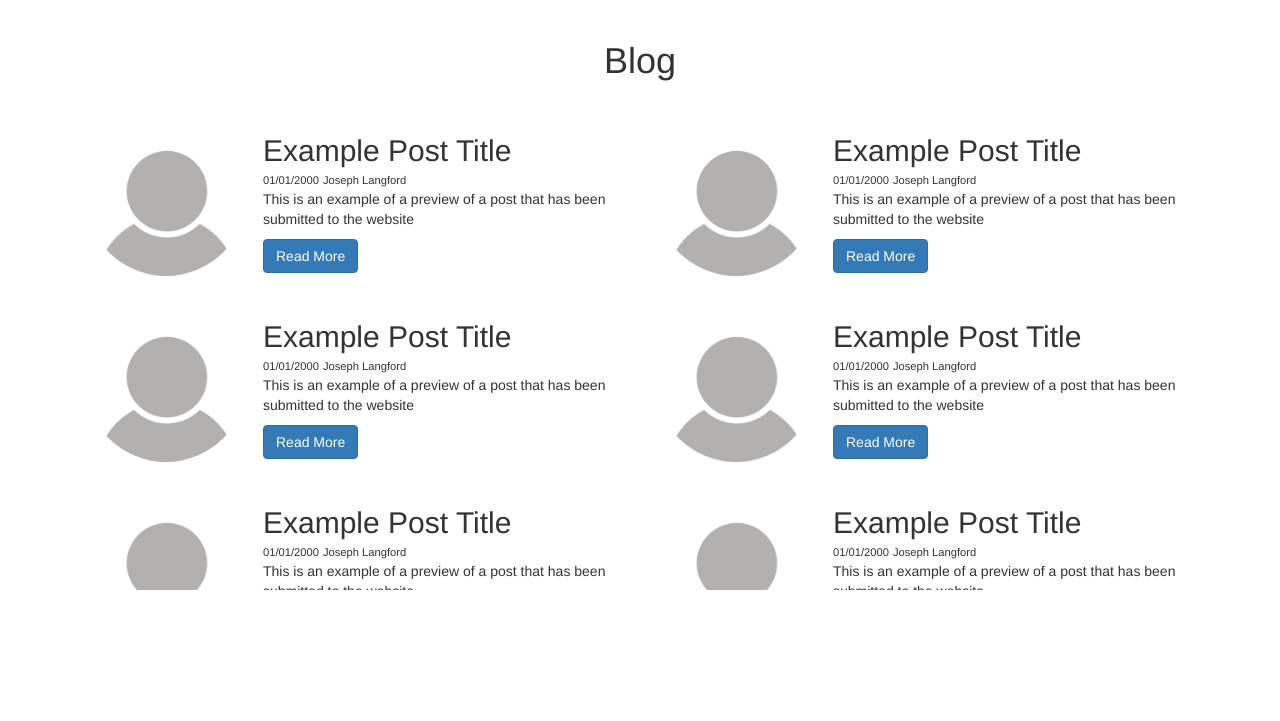
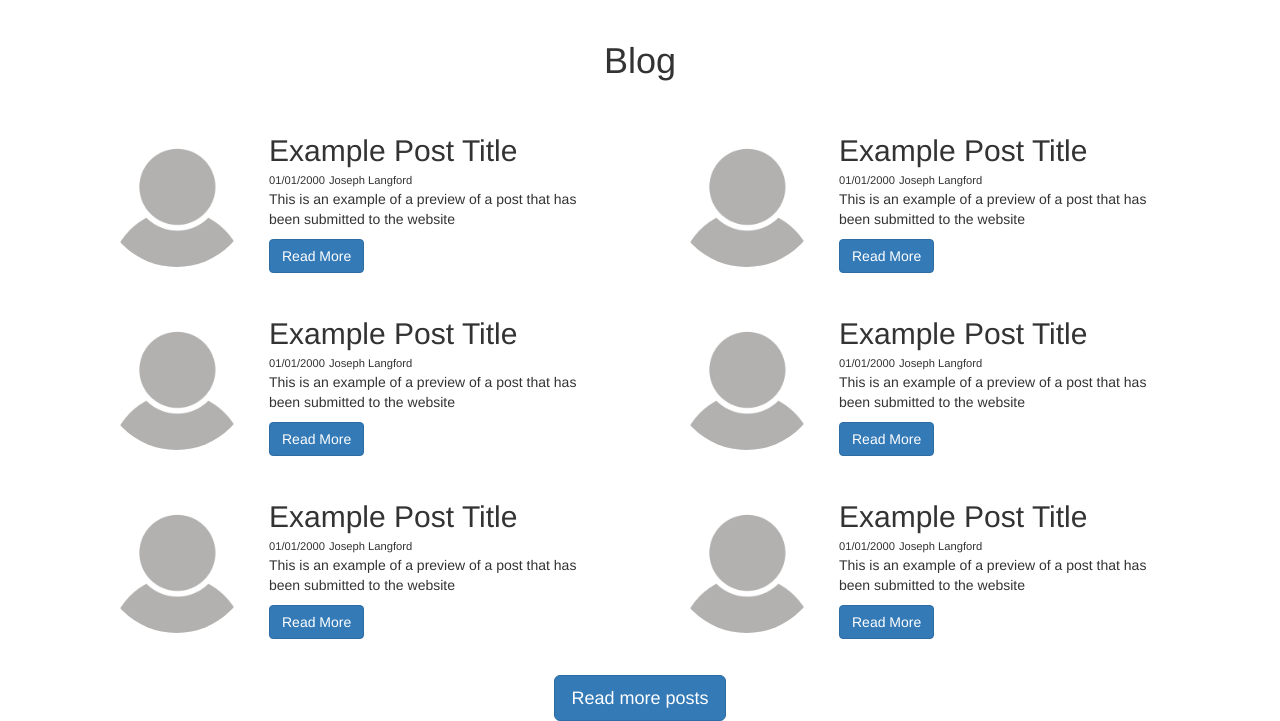
Before and after one commit to Mister-GuruMan/VectorSpaceTemplate, a plain HTML site: page index.html in a window 1280 px wide. Shown: the part 1173-1894 px from the top of the page. Before the commit the page ends 1763 px from the top, so only its background shows below. Drawn offline with nearby package versions, Linux system fonts and the light colour scheme.

Commit message:
Updated blog section

```diff
--- a/index.html
+++ b/index.html
@@ -74,14 +74,14 @@
 
     <!-- Location Section -->
     <div class="row location-section">
-      <div class="col-sm-5 location-info text-center">
+      <div class="col-sm-12 col-lg-5 location-info text-center">
         <h1><i class="fa fa-map-marker fa"></i>  Come Visit Us!</h1>
         <p>Visit Vector Space anytime during an event on the calendar or email us to set up an appointment. An in-person visit will let you talk to a member face to face and answer questions about our organization and how you can become involved. Open house occurs on the first Friday night of the month for anyone to visit from 5-8pm. You don’t need to be a member to hang out. Lots of members will be there to talk to and show you around. If it’s your first time at Vector Space or if you wish to become a member this is the best night to learn about us. Also check the calendar of events. Members will be at the space and the door will be open then as well.
           <br>
           <br>
           Email: info [at] vector-space [dot] org</p>
       </div>
-      <div class="col-sm-7">
+      <div class="col-sm-12 col-lg-7">
         <div class="embed-responsive embed-responsive-4by3">
           <iframe id="map" class="embed-responsive-item" src="https://www.google.com/maps/embed?pb=!1m18!1m12!1m3!1d3168.850038404292!2d-79.1493400848037!3d37.41701927982613!2m3!1f0!2f0!3f0!3m2!1i1024!2i768!4f13.1!3m3!1m2!1s0x89b2d9d1b4e7d133%3A0xfd5c059f8837f13e!2sVector+Space!5e0!3m2!1sen!2sus!4v1530637782910" width="400" height="300" frameborder="0" style="border:0" allowfullscreen></iframe>
         </div>
@@ -94,7 +94,7 @@
       <div class="row blog-section">
         <!-- Left Column -->
         <div class="col-sm-12 col-md-6">
-          <div class="blog-post">
+          <div class="blog-post container-fluid">
             <img class="img-circle blog-post-image" src="resources/images/default-profile.png" alt="User's profile picture">
             <div class="blog-post-content-section">
               <h2 class="blog-post-title">Example Post Title</h2>
@@ -105,7 +105,7 @@
             </div>
           </div>
 
-          <div class="blog-post">
+          <div class="blog-post container-fluid">
             <img class="img-circle blog-post-image" src="resources/images/default-profile.png" alt="User's profile picture">
             <div class="blog-post-content-section">
               <h2 class="blog-post-title">Example Post Title</h2>
@@ -116,7 +116,7 @@
             </div>
           </div>
 
-          <div class="blog-post">
+          <div class="blog-post container-fluid">
             <img class="img-circle blog-post-image" src="resources/images/default-profile.png" alt="User's profile picture">
             <div class="blog-post-content-section">
               <h2 class="blog-post-title">Example Post Title</h2>
@@ -127,7 +127,11 @@
             </div>
           </div>
 
-          <div class="blog-post">
+        </div>
+        <!-- Right Column -->
+        <div class="col-sm-12 col-md-6">
+
+          <div class="blog-post container-fluid">
             <img class="img-circle blog-post-image" src="resources/images/default-profile.png" alt="User's profile picture">
             <div class="blog-post-content-section">
               <h2 class="blog-post-title">Example Post Title</h2>
@@ -138,11 +142,7 @@
             </div>
           </div>
 
-
-        </div>
-        <!-- Right Column -->
-        <div class="col-sm-12 col-md-6">
-          <div class="blog-post">
+          <div class="blog-post container-fluid">
             <img class="img-circle blog-post-image" src="resources/images/default-profile.png" alt="User's profile picture">
             <div class="blog-post-content-section">
               <h2 class="blog-post-title">Example Post Title</h2>
@@ -153,7 +153,7 @@
             </div>
           </div>
 
-          <div class="blog-post">
+          <div class="blog-post container-fluid">
             <img class="img-circle blog-post-image" src="resources/images/default-profile.png" alt="User's profile picture">
             <div class="blog-post-content-section">
               <h2 class="blog-post-title">Example Post Title</h2>
@@ -164,30 +164,17 @@
             </div>
           </div>
 
-          <div class="blog-post">
-            <img class="img-circle blog-post-image" src="resources/images/default-profile.png" alt="User's profile picture">
-            <div class="blog-post-content-section">
-              <h2 class="blog-post-title">Example Post Title</h2>
-              <span class="blog-post-date">01/01/2000</span>
-              <span class="blog-post-posted-by">Joseph Langford</span>
-              <p class="blog-post-content">This is an example of a preview of a post that has been submitted to the website</p>
-              <button type="button" class="btn btn-primary blog-post-button">Read More</button>
-            </div>
-          </div>
-
-          <div class="blog-post">
-            <img class="img-circle blog-post-image" src="resources/images/default-profile.png" alt="User's profile picture">
-            <div class="blog-post-content-section">
-              <h2 class="blog-post-title">Example Post Title</h2>
-              <span class="blog-post-date">01/01/2000</span>
-              <span class="blog-post-posted-by">Joseph Langford</span>
-              <p class="blog-post-content">This is an example of a preview of a post that has been submitted to the website</p>
-              <button type="button" class="btn btn-primary blog-post-button">Read More</button>
-            </div>
-          </div>
         </div>
       </div>
+
+
+      <button class="btn btn-primary btn-lg blog-button center-block" type="button" name="button">Read more posts</button>
+
+
+
     </div>
+
+    <footer></footer>
 
   </div> <!-- Main Container -->
     <script src="https://code.jquery.com/jquery-3.3.1.slim.min.js" integrity="sha384-q8i/X+965DzO0rT7abK41JStQIAqVgRVzpbzo5smXKp4YfRvH+8abtTE1Pi6jizo" crossorigin="anonymous"></script>
--- a/resources/css/style.css
+++ b/resources/css/style.css
@@ -74,6 +74,7 @@
   width: 70%;
   float: right;
   padding-left: 16px;
+  clear: left;
 }
 
 .blog-post-title {
@@ -91,7 +92,6 @@
   padding-bottom: 5px;
 }
 
-.blog-section .col-md-6{
-  max-height: 500px;
-  overflow: scroll;
+.blog-button {
+  margin-top: 36px;
 }
```
